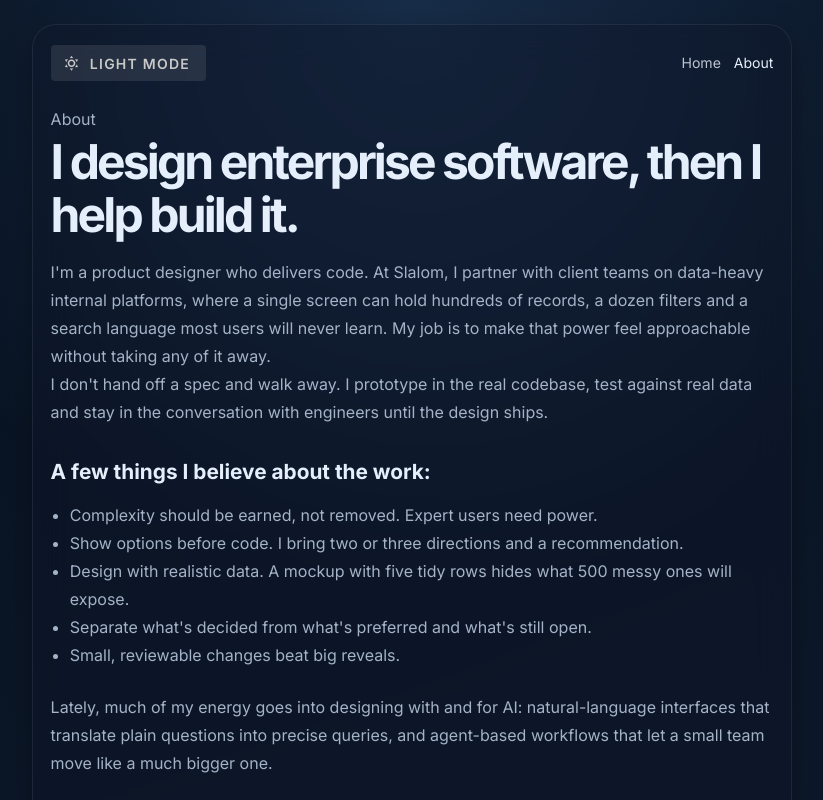
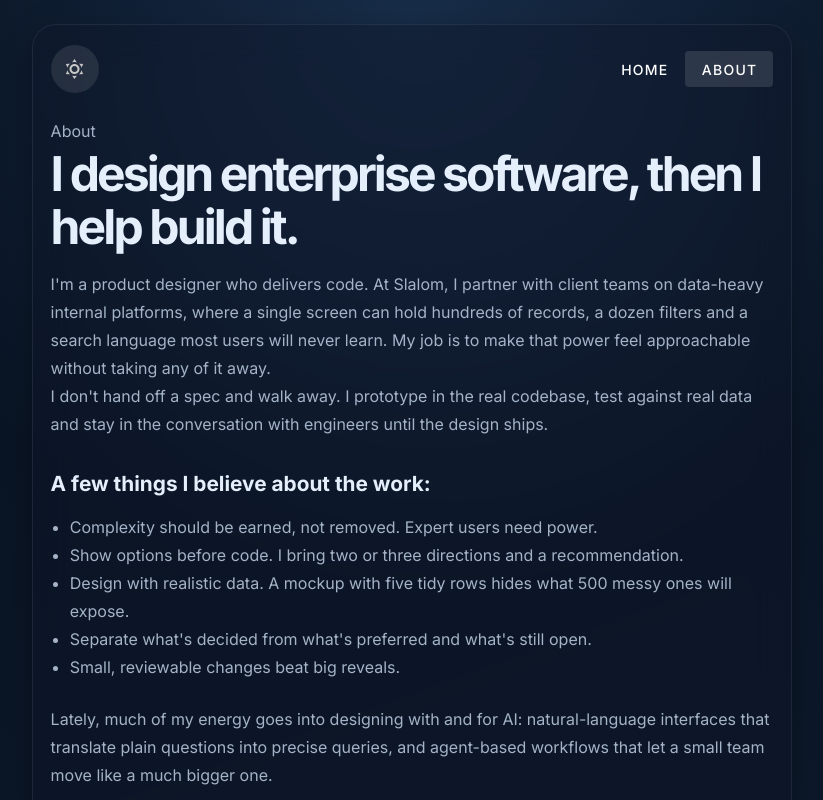
Before and after one commit to andy-fitts-slalom/lesson-6, a Vue app: page /about in a window 1280 px wide. Shown: the top 800 px of the page, without its empty margins (228-1051 px from the left). Built offline with nearby package versions, Linux system fonts and the light colour scheme; the HTML template or start-up script is replaced by a standard one.

Commit message:
Add ThemeToggle and MainNavigation components; refactor AboutView and HomeView to use them

```diff
--- /dev/null
+++ b/src/components/MainNavigation.vue
@@ -0,0 +1,6 @@
+<template>
+  <nav aria-label="Main navigation">
+    <v-btn to="/" variant="text">Home</v-btn>
+    <v-btn to="/about" variant="text">About</v-btn>
+  </nav>
+</template>
--- /dev/null
+++ b/src/components/ThemeToggle.vue
@@ -0,0 +1,33 @@
+<script setup lang="ts">
+import { computed, watch } from 'vue'
+import { useTheme } from 'vuetify'
+
+const theme = useTheme()
+const isDark = computed(() => theme.global.current.value.dark)
+const themeLabel = computed(() => (isDark.value ? 'Light mode' : 'Dark mode'))
+
+watch(
+  isDark,
+  (dark) => {
+    document.body.dataset.theme = dark ? 'dark' : 'light'
+  },
+  { immediate: true },
+)
+
+const toggleTheme = () => {
+  theme.change(isDark.value ? 'light' : 'dark')
+}
+</script>
+
+<template>
+  <v-btn
+    icon
+    color="surface-variant"
+    variant="tonal"
+    :aria-label="themeLabel"
+    :title="themeLabel"
+    @click="toggleTheme"
+  >
+    <v-icon :icon="isDark ? 'mdi-weather-sunny' : 'mdi-weather-night'" />
+  </v-btn>
+</template>
--- a/src/views/AboutView.vue
+++ b/src/views/AboutView.vue
@@ -1,29 +1,14 @@
 <script setup lang="ts">
-import { computed } from 'vue'
-import { useTheme } from 'vuetify'
-
-const theme = useTheme()
-const isDark = computed(() => theme.global.current.value.dark)
-const themeLabel = computed(() => (isDark.value ? 'Light mode' : 'Dark mode'))
-
-const toggleTheme = () => {
-  theme.global.name.value = isDark.value ? 'light' : 'dark'
-}
+import MainNavigation from '../components/MainNavigation.vue'
+import ThemeToggle from '../components/ThemeToggle.vue'
 </script>
 
 <template>
   <main class="about-shell">
     <v-card class="about-card" max-width="760" rounded="xl" elevation="16">
       <header class="about-header">
-        <v-btn color="surface-variant" variant="tonal" @click="toggleTheme" class="theme-toggle">
-          <v-icon :icon="isDark ? 'mdi-weather-sunny' : 'mdi-weather-night'" start />
-          {{ themeLabel }}
-        </v-btn>
-
-        <nav class="page-nav" aria-label="Main navigation">
-          <RouterLink to="/">Home</RouterLink>
-          <RouterLink to="/about">About</RouterLink>
-        </nav>
+        <ThemeToggle />
+        <MainNavigation />
       </header>
 
       <div class="about-content">
@@ -120,25 +105,6 @@ const toggleTheme = () => {
   margin-bottom: 1.5rem;
 }
 
-.page-nav {
-  display: inline-flex;
-  align-items: center;
-  gap: 0.8rem;
-  font-size: 0.88rem;
-}
-
-.page-nav a {
-  color: var(--text);
-  text-decoration: none;
-  opacity: 0.8;
-  transition: opacity 0.2s ease;
-}
-
-.page-nav a:hover,
-.page-nav a.router-link-active {
-  opacity: 1;
-}
-
 .about-content {
   color: var(--text);
   line-height: 1.75;
@@ -198,11 +164,6 @@ const toggleTheme = () => {
   color: var(--muted);
 }
 
-.theme-toggle {
-  min-width: 0;
-  font-weight: 600;
-}
-
 @media (max-width: 520px) {
   .about-header {
     flex-direction: column;
--- a/src/views/HomeView.vue
+++ b/src/views/HomeView.vue
@@ -1,13 +1,9 @@
 <script setup lang="ts">
-import { computed } from 'vue'
-import { useTheme } from 'vuetify'
 import profilePhoto from '../assets/andy-fitts.jpg'
 import LinkButton from '../components/LinkButton.vue'
+import MainNavigation from '../components/MainNavigation.vue'
 import ProfileHeader from '../components/ProfileHeader.vue'
-
-const theme = useTheme()
-const isDark = computed(() => theme.global.current.value.dark)
-const themeLabel = computed(() => (isDark.value ? 'Light mode' : 'Dark mode'))
+import ThemeToggle from '../components/ThemeToggle.vue'
 
 const links = [
   { label: 'Portfolio', url: 'https://andyfitts.dev', icon: 'mdi-open-in-new' },
@@ -15,9 +11,6 @@ const links = [
   { label: 'Email', url: 'mailto:andyfitts@gmail.com', icon: 'mdi-email' },
 ]
 
-const toggleTheme = () => {
-  theme.change(isDark.value ? 'light' : 'dark')
-}
 </script>
 
 <template>
@@ -26,15 +19,8 @@ const toggleTheme = () => {
       <v-col cols="12" sm="10" md="7" lg="5" xl="4">
         <v-card class="mx-auto pa-6 pa-sm-8 text-center" max-width="480" rounded="xl" elevation="8">
           <header class="d-flex align-center justify-space-between ga-2 mb-6">
-            <v-btn color="surface-variant" variant="tonal" @click="toggleTheme">
-              <v-icon :icon="isDark ? 'mdi-weather-sunny' : 'mdi-weather-night'" start />
-              {{ themeLabel }}
-            </v-btn>
-
-            <nav aria-label="Main navigation">
-              <v-btn to="/" variant="text">Home</v-btn>
-              <v-btn to="/about" variant="text">About</v-btn>
-            </nav>
+            <ThemeToggle />
+            <MainNavigation />
           </header>
 
           <ProfileHeader
```
